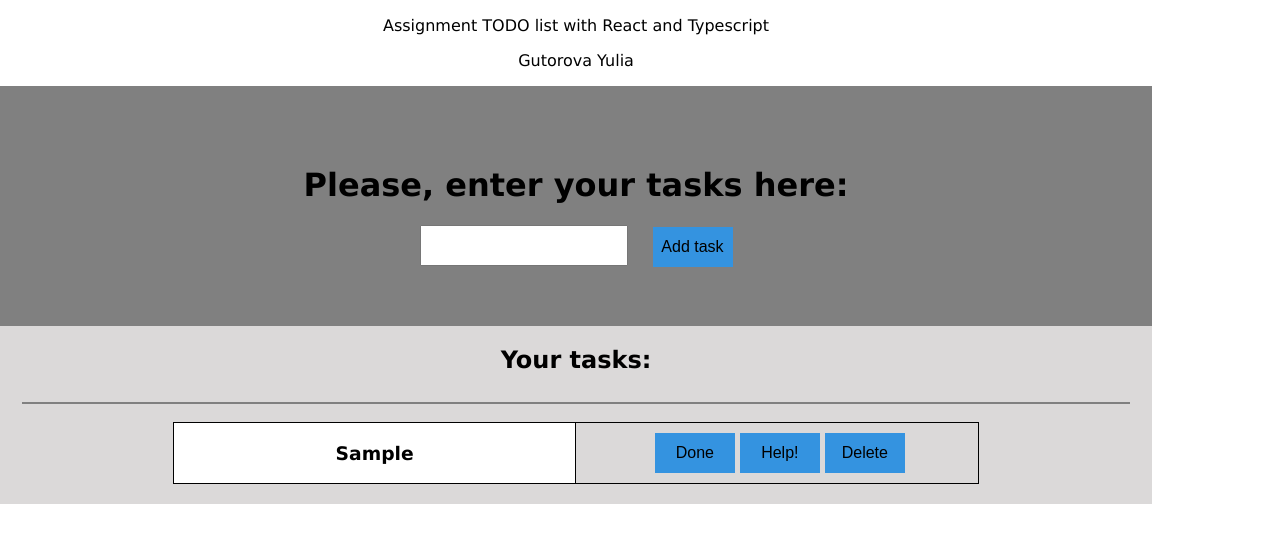
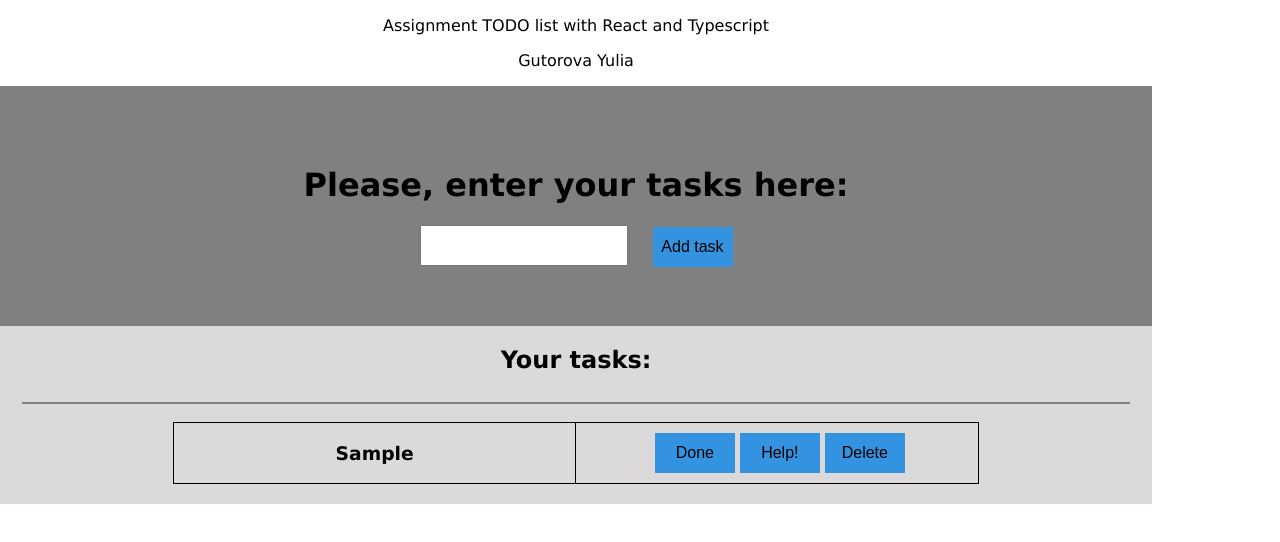
Before and after one commit to yulia-gutorova/typescript-todo, a React (Create React App) app: page / in a window 1280 px wide. Both pictures are taken after typing "Sample" into the empty fields and a click on the button "Add task". Shown: the top 542 px of the page. Built offline with nearby package versions, Linux system fonts and the light colour scheme.

Commit message:
text decoration

```diff
--- a/src/components/addTask.tsx
+++ b/src/components/addTask.tsx
@@ -9,7 +9,9 @@ const AddTask = (props: IaddTask) => {
 
     const inputTaskElement = useRef<HTMLInputElement>(null)
 
-    const addTaskHandler = (event: React.MouseEvent<HTMLElement>) => {
+    //Take value from input field add invoke addNewTask function
+    const addTaskHandler = (event: React.MouseEvent<HTMLElement>) =>
+    {
         let task = inputTaskElement.current!.value;
         props.addNewTask(task);
         //Clear input
--- a/src/components/oneTask.tsx
+++ b/src/components/oneTask.tsx
@@ -13,15 +13,16 @@ interface IOneTask {
 const OneTask = (props: IOneTask) => {
 
     //Set properties to change colors
-    let color;
-    if (props.completed === 0) { color = "white" }
-    if (props.completed === 1) { color = "lightgreen" }
-    if (props.completed === 2) { color = "red" }
+    let decoration;
+    if (props.completed === 0) { decoration = 'none'}
+    if (props.completed === 1) { decoration = 'line-through 2px' }
+    if (props.completed === 2) { decoration ='wavy underline red 2px' }
 
     return (
         <>
             <tr>
-                <td style={{ backgroundColor: color }}><h3>{props.task}</h3></td>
+                <td style={{ textDecoration: decoration }}><h3>{props.task}</h3></td>
+
                 <td>
                     <button onClick={props.onDoneTaskHandler}>Done</button>
                     <button onClick={props.onHelpTaskHandler}>Help!</button>
```
